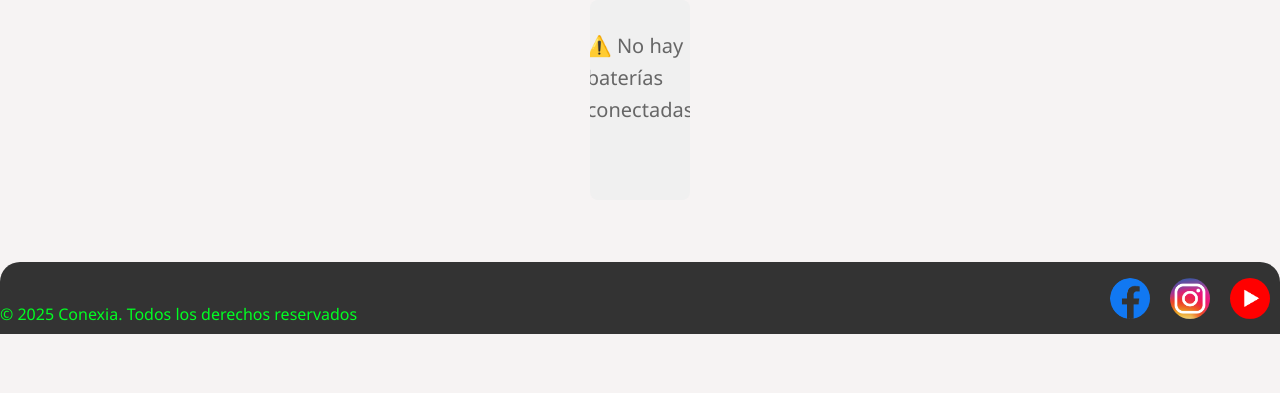
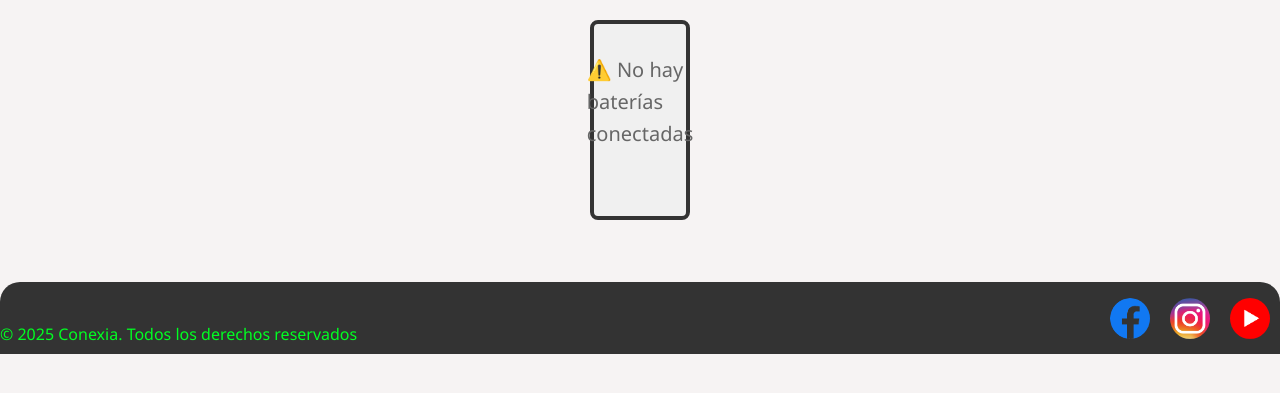
Before and after one commit to juanpedrombanchama-maker/baterry-monitor, a Flask app: page / in a window 1280 px wide. Shown: the part 143-536 px from the top of the page. Run offline with Flask 3, Linux system fonts and the light colour scheme; data that the repository does not hold is empty.

Commit message:
pruebas de batería imagen 11

```diff
--- a/static/css/style.css
+++ b/static/css/style.css
@@ -312,13 +312,13 @@ textarea.form-contac{
 
 .bateria-container {
   position: relative;
-    justify-self: center;
   width: 100px;
   height: 200px;
+  border: 4px solid #333;
   border-radius: 8px;
-    border-color: #333;
+  margin: 20px auto;
   background-color: #f0f0f0;
-    overflow: hidden;
+  justify-self: center;
 }
 
 .bateria-nivel {
@@ -340,6 +340,7 @@ textarea.form-contac{
   background-color: #333;
   border-radius: 4px;
 }
+
 .texto {
     font-size: 16px;
     margin-top: 10px;
```
Lines whose indentation alone changed are shown as unchanged.
